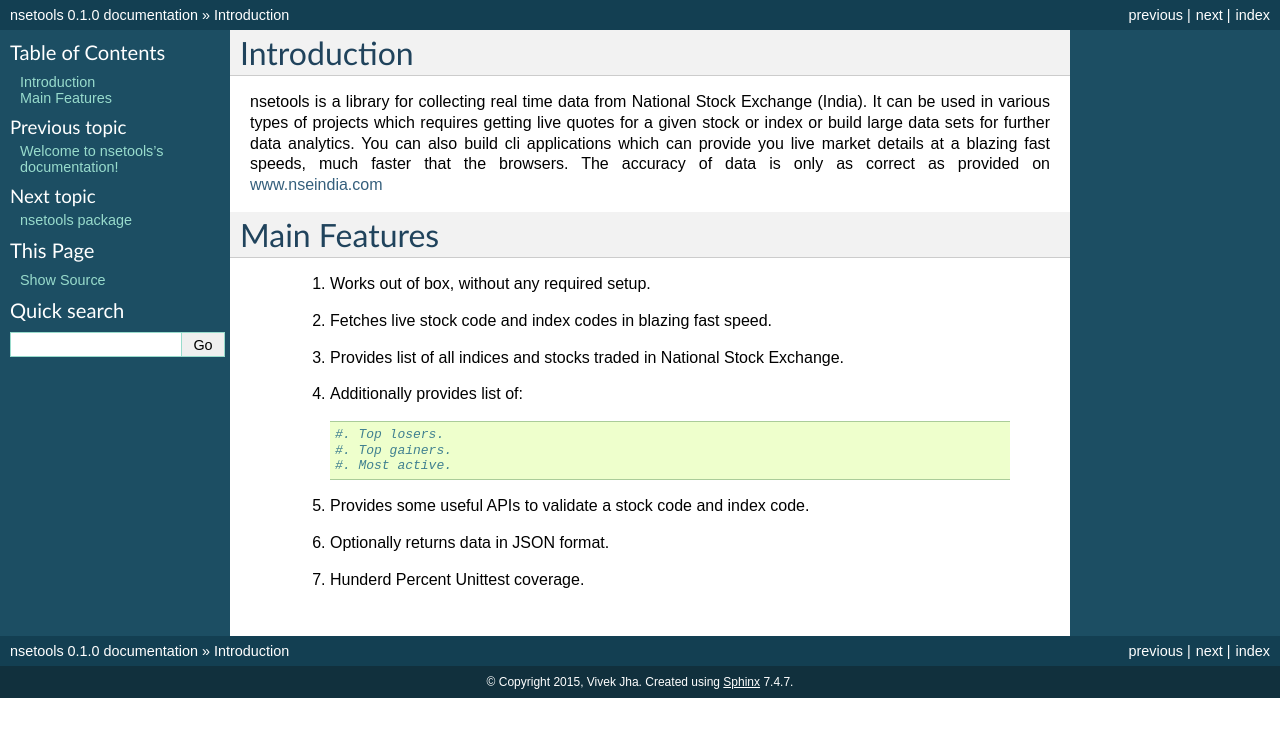
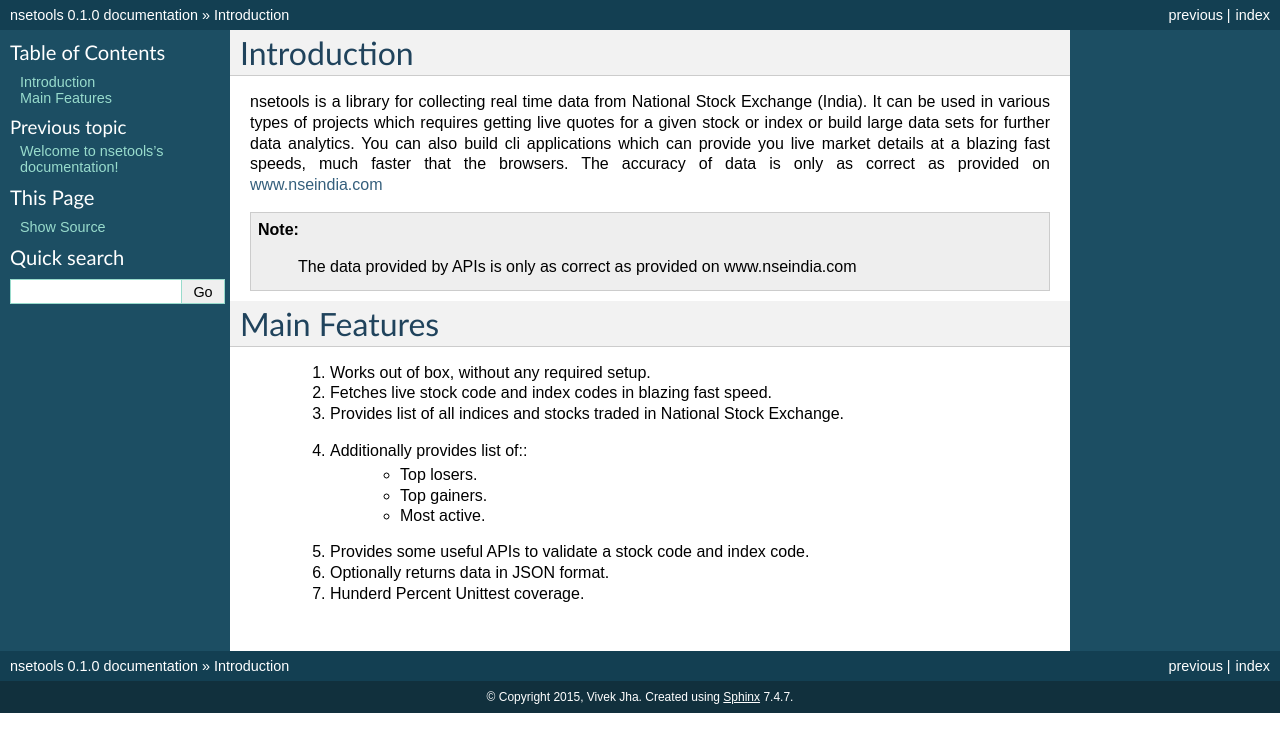
Before and after one commit to vsjha18/nsetools, a Sphinx documentation site: the page built from docs/source/introduction.rst, in a window 1280 px wide. Shown: the top 752 px of the page. Built offline with Sphinx 7.4.7, drawn with Linux system fonts in a browser that asks for light colours.

Commit message:
added docs

```diff
--- a/docs/source/introduction.rst
+++ b/docs/source/introduction.rst
@@ -7,7 +10,10 @@ stock or index or build large data sets for further data analytics. You can also
 applications which can provide you live market details at a blazing fast speeds, much faster
 that the browsers. The accuracy of data is only as correct as provided on `www.nseindia.com`_
 
-.. _www.nseindia.com: www.nseindia.com
+.. note::
+    The data provided by APIs is only as correct as provided on www.nseindia.com
+
+ .. _`www.nseindia.com`: www.nseindia.com
 
 Main Features
 =============
@@ -16,10 +22,9 @@ Main Features
     #. Fetches live stock code and index codes in blazing fast speed.
     #. Provides list of all indices and stocks traded in National Stock Exchange.
     #. Additionally provides list of::
-
-        #. Top losers.
-        #. Top gainers.
-        #. Most active.
+        * Top losers.
+        * Top gainers.
+        * Most active.
     #. Provides some useful APIs to validate a stock code and index code.
     #. Optionally returns data in JSON format.
     #. Hunderd Percent Unittest coverage.
```
Also changed, not shown: other parts of docs/source/introduction.rst (+3 -0 lines), docs/source/index.rst (+2 -10 lines).
